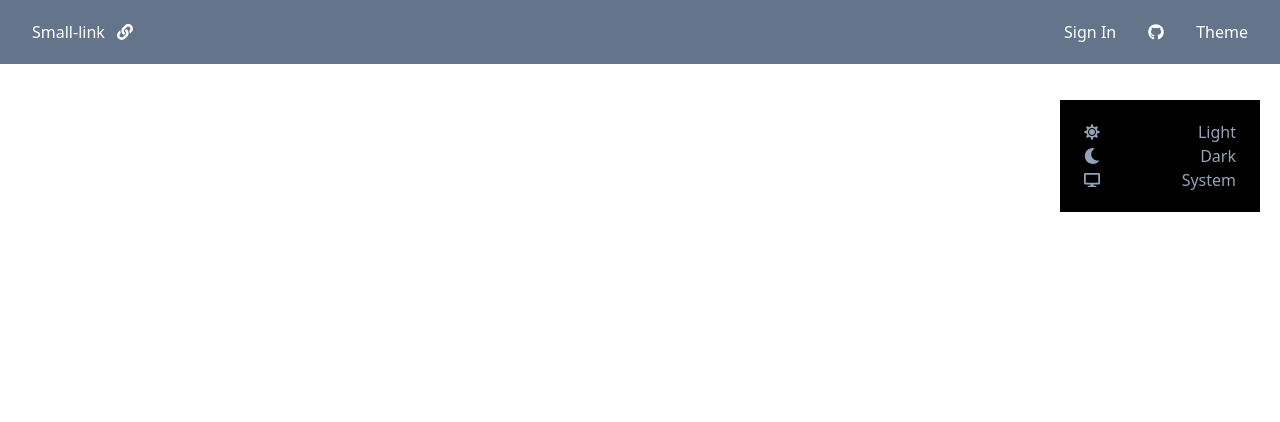
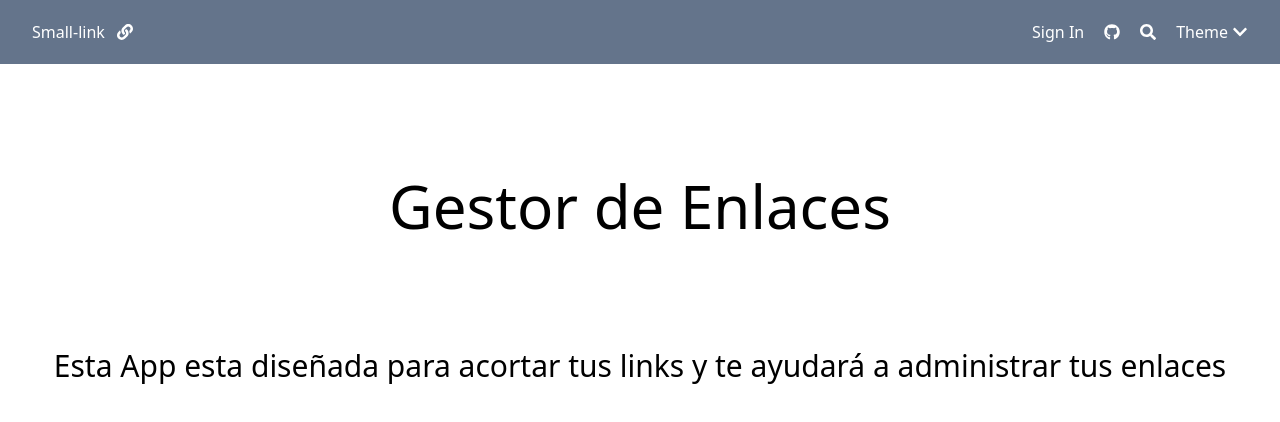
Before and after one commit to Rob-Dev007/AppWebUrlShortener, a React (Vite) app in the folder App Web Url Shortener/Frontend/: page / in a window 1280 px wide. Shown: the top 422 px of the page. Built offline with nearby package versions, Linux system fonts and the light colour scheme.

Commit message:
add:menu dropdown.md

```diff
--- a/App Web Url Shortener/Frontend/src/App.css
+++ b/App Web Url Shortener/Frontend/src/App.css
@@ -1,9 +1,9 @@
 .menu-dropdown{
-    @apply absolute w-[200px] px-3 py-5 top-[100px] right-[20px] border-r-slate-300 bg-black
+    @apply absolute w-[200px] px-3 py-5 top-[65px] right-[20px] border-solid border-2 border-slate-500 bg-white rounded-lg text-slate-500
 }
 
 .menu-dropdown::before{
-    @apply content-none absolute top-[-5px] right-[20px] h-[20px] w-[20px] transform rotate-45
+    @apply absolute top-[-5px] right-[20px] h-[20px] w-[20px] transform rotate-45
 }
 
 .menu-dropdown.active{
@@ -15,9 +15,13 @@
 }
 
 .dropdown-list{
-    @apply px-3 py-0 border-t-slate-400 border-solid text-slate-400 flex justify-between items-center
+    @apply flex mx-12 my-auto items-center gap-5
 }
 
-.dropdown-list:hover{
-    @apply cursor-pointer text-slate-800
+.dropdown-a{
+    @apply  ml-[3px] transition duration-500 my-2 cursor-pointer
 }
+
+.dropdown-a:hover{
+    @apply text-red-500
+}
--- a/App Web Url Shortener/Frontend/src/App.jsx
+++ b/App Web Url Shortener/Frontend/src/App.jsx
@@ -1,11 +1,13 @@
 import Header from './components/header';
 import './App.css'
+import Banner from './components/banner';
 
 function App() {
 
   return (
     <>
      <Header />
+     <Banner />
     </>
   )
 }
--- /dev/null
+++ b/App Web Url Shortener/Frontend/src/components/banner.jsx
@@ -0,0 +1,16 @@
+const Banner = ()=>{
+    return(
+        <>
+        <h1 className="text-6xl text-center my-28">
+            Gestor de Enlaces
+        </h1>
+        <h2 className="text-3xl text-center">
+            Esta App esta diseñada para acortar tus links y te ayudará a administrar tus enlaces
+        </h2>
+
+        </>
+    )
+
+};
+
+export default Banner;
--- /dev/null
+++ b/App Web Url Shortener/Frontend/src/components/dropDownBtn.jsx
@@ -0,0 +1,20 @@
+import { useState } from "react";
+import { FaChevronDown, FaChevronUp } from "react-icons/fa";
+
+const DropDownBtn = (props)=>{
+
+    return(
+        <>
+            <button
+            className='flex items-center'
+            open = { props.open }
+            onClick ={ props.toggle}
+            >
+                { props.open ? <FaChevronUp /> : <FaChevronDown /> }
+            </button>
+        </>
+
+    )
+};
+
+export default DropDownBtn;
--- a/App Web Url Shortener/Frontend/src/components/dropItem.jsx
+++ b/App Web Url Shortener/Frontend/src/components/dropItem.jsx
@@ -1,17 +1,11 @@
-import { useState } from 'react';
-
 
 const DropItems = (props)=>{
-
-    const [ menuDrop, setMenuDrop ] = useState(false);
-
-
 
     return(
         <>
             <li className="dropdown-list">
-                <a>{ props.logo }</a>
-                <a>{ props.text }</a>
+                <a className='dropdown-a'>{ props.logo }</a>
+                <a >{ props.text }</a>
             </li>
         </>
     )
--- a/App Web Url Shortener/Frontend/src/components/header.jsx
+++ b/App Web Url Shortener/Frontend/src/components/header.jsx
@@ -1,9 +1,17 @@
-
-import { FaGithub, FaLink, FaSun, FaMoon, FaDesktop} from 'react-icons/fa';
+import { useState } from 'react';
+import { FaGithub, FaLink, FaSun, FaMoon, FaDesktop, FaSearch } from 'react-icons/fa';
 import DropItems from './dropItem';
+import DropDownBtn from './dropDownBtn';
 
 
 const Header = ()=>{
+
+    const [ open, setOpen ] = useState(false);
+
+    const toggleDropDown = ()=>{
+        setOpen( (open) => !open )
+    };
+
     return(
         <>
         <div className='bg-slate-500 h-8 w-full flex justify-between items-center p-8 text-white'>
@@ -11,17 +19,25 @@ const Header = ()=>{
                 <p>Small-link</p>
                 < FaLink />
             </div>
-            <div className='flex justify-between gap-8 items-center'>
+            <div className='flex justify-between gap-5 items-center'>
                 <h3>Sign In</h3>
-                <div className='flex justify-between gap-3'>
-                    <FaGithub />
-                </div>
-                <h3>Theme</h3>
-                <div className='menu-dropdown'>
+                <FaGithub />
+                <FaSearch />
+                <h3 className='flex items-center gap-1'>Theme
+                <span>
+                    <DropDownBtn
+                    className={`${open ? 'menu-dropdown.active' : 'menu-dropdown.inactive' }`}
+                    open={ open }
+                    toggle={ toggleDropDown } />
+                </span>
+                </h3>
+                <div open={ open } className={`menu-dropdown ${open ? 'active' : 'inactive'}`}>
                     <ul>
-                        <DropItems logo={ <FaSun /> } text={ "Light" } />
-                        <DropItems logo={ <FaMoon /> } text={ "Dark" } />
-                        <DropItems logo={ <FaDesktop /> } text={ "System" } />
+                            <DropItems logo={ <FaSun /> } text={ "Light" } />
+                            <hr/>
+                            <DropItems logo={ <FaMoon /> } text={ "Dark" } />
+                            <hr/>
+                            <DropItems logo={ <FaDesktop /> } text={ "System" } />
                     </ul>
                 </div>
             </div>
```
